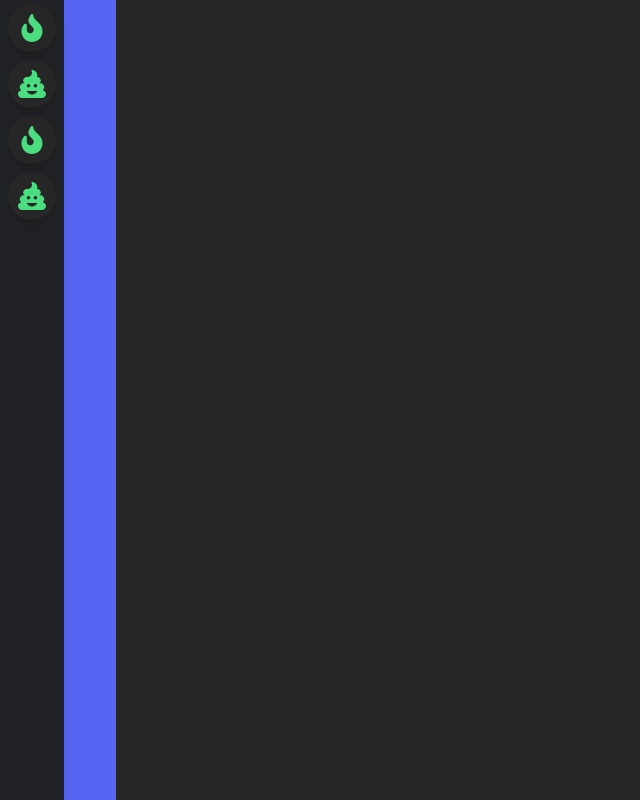
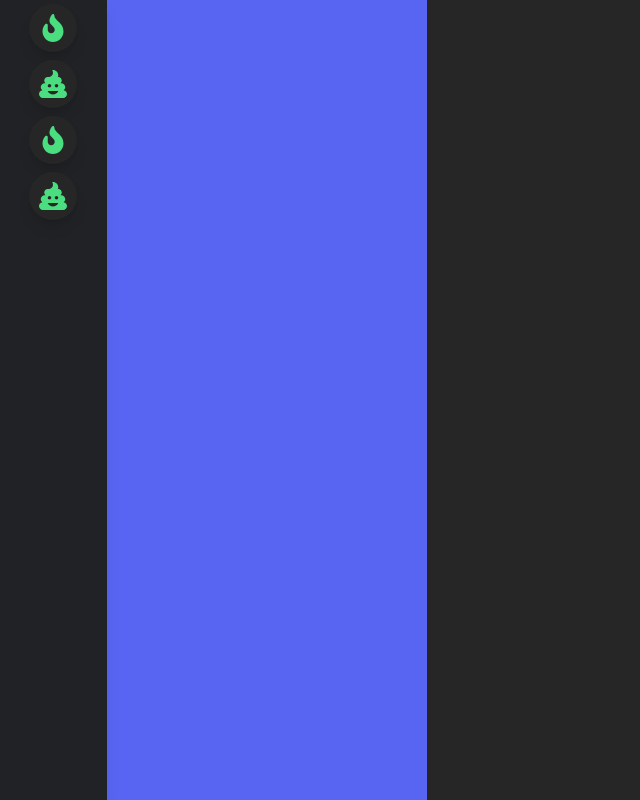
Before and after one commit to MichOchieng/sandbox, a React (Create React App) app in the folder frameworks/tailwind/: page / in a window 1280 px wide. Shown: the whole page, without its empty margins (0-640 px from the left). Built offline with nearby package versions, Linux system fonts and the light colour scheme; the HTML template or start-up script is replaced by a standard one.

Commit message:
Added skeletons for future consts and second sidebar

```diff
--- a/frameworks/tailwind/src/components/sidebar.tsx
+++ b/frameworks/tailwind/src/components/sidebar.tsx
@@ -11,11 +11,39 @@ export default function SideBar () {
         </div>
     );
 
+    const SearchBar = () => (
+        <div>
+
+        </div>
+    );
+
+    const FriendsNav = () => (
+        <div>
+
+        </div>
+    );
+
+    const SideNav = () => (
+        <div>
+
+        </div>
+    );
+
+    const DirectMessages = () => (
+        <div>
+
+        </div>
+    );
+
     return(
-        <>
+        <div
+            className='
+            overflow-hidden w-1/2
+            '
+        >
             <div
                 className="
-                fixed top-0 h-screen w-16 m-0 flex flex-col
+                float-left h-screen w-1/4 m-0 flex flex-col
                 bg-primary text-white shadow-lg"
             >
                 <SidebarIcon icon={<FaFire size='28'/>}/>
@@ -25,11 +53,11 @@ export default function SideBar () {
             </div>
             <div
             className="
-            h-screen w-32 flex-col
+            h-screen w-3/4 flex-col overflow-hidden
             bg-secondary text-white shadow-lg"
             >
 
             </div>
-        </>
+        </div>
     );
 };
```
